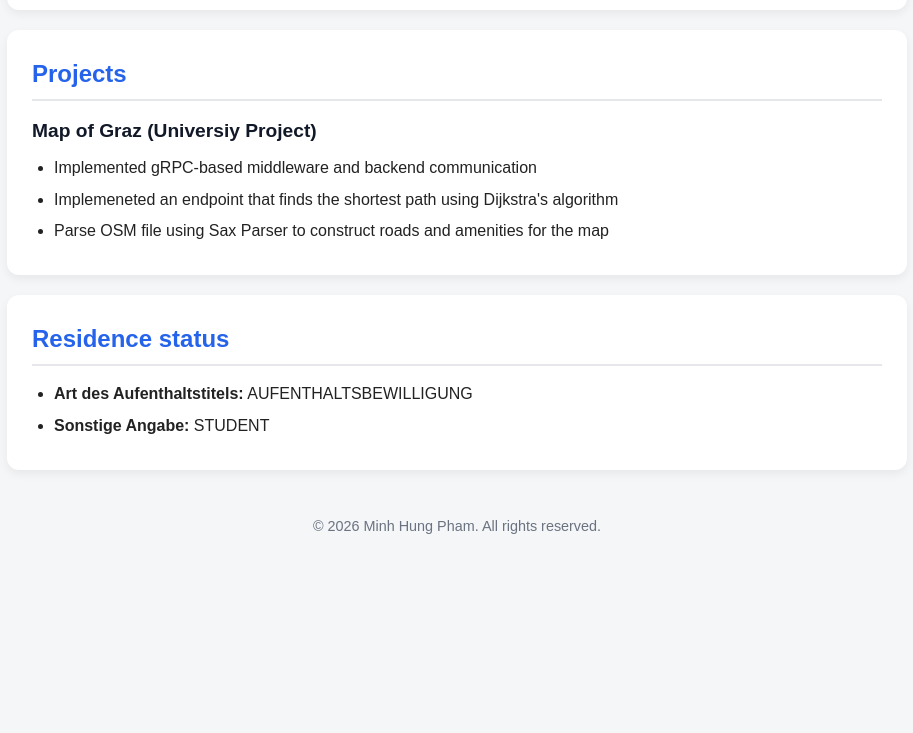
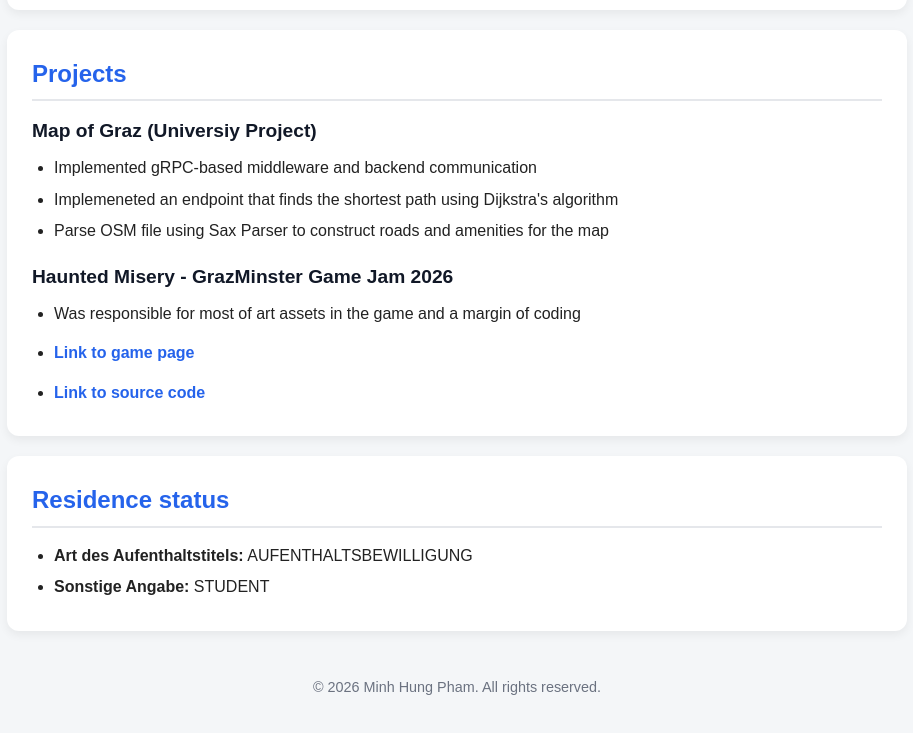
Before and after one commit to minhunpam/my-resume-website, a plain HTML site: page index.html in a window 1280 px wide. Shown: the part 1130-1863 px from the top of the page, without its empty margins (183-1096 px from the left). Before the commit the page ends 1708 px from the top, so only its background shows below. Drawn offline with Linux system fonts and the light colour scheme.

Commit message:
Update game jam info

```diff
--- a/index.html
+++ b/index.html
@@ -84,6 +84,15 @@
             <li>Parse OSM file using Sax Parser to construct roads and amenities for the map</li>
           </ul>
         </article>
+
+        <article>
+          <h3>Haunted Misery - GrazMinster Game Jam 2026</h3>
+          <ul>
+            <li>Was responsible for most of art assets in the game and a margin of coding</li>
+            <li><a href="https://minhun.itch.io/haunted-misery"><b>Link to game page</b></a></li>
+            <li><a href="https://github.com/FFellner75/graz-minster-jam-2026"><b>Link to source code</b></a></li>
+          </ul>
+        </article>
       </section>
 
       <section id="residence-status">
```
